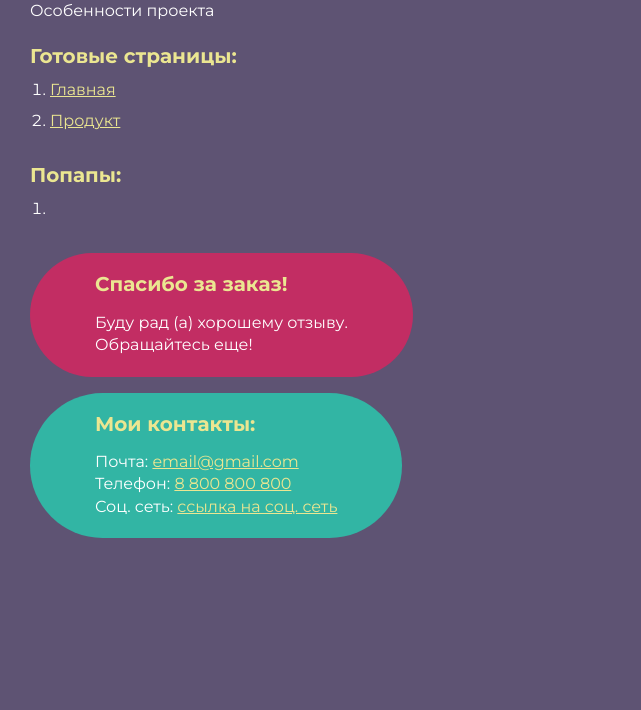
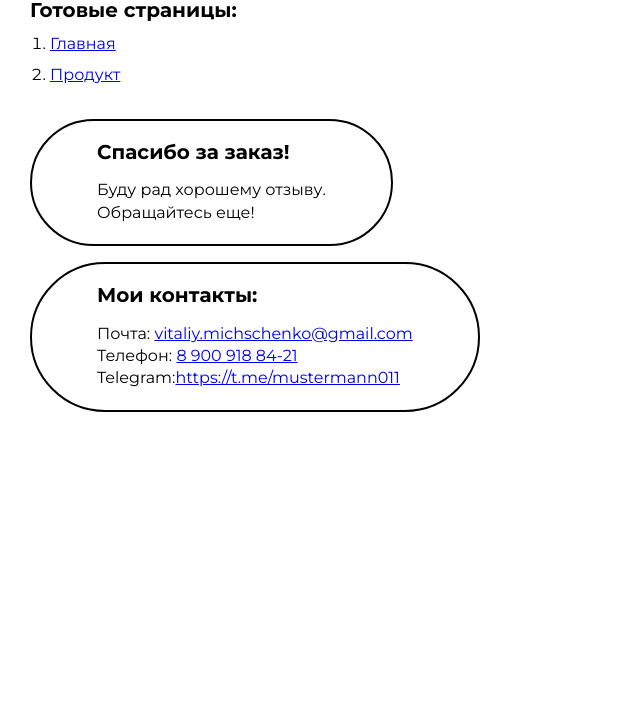
Before and after one commit to titanic00/drones-landing-, a plain HTML site: page index.html in a window 1280 px wide. Shown: the part 90-800 px from the top of the page, without its empty margins (0-641 px from the left). Drawn offline with Linux system fonts and the light colour scheme.

Commit message:
Update 2022-10-23T17:40:43.377Z

```diff
--- a/index.html
+++ b/index.html
@@ -10,28 +10,21 @@
 <body>
 	<div class="rootpage">
 		<h1>Верстка «drones (landing)»</h1>
-		<div class="rootpage__info">
-			Особенности проекта
-		</div>
 		<h2>Готовые страницы:</h2>
 		<ol class="rootpage__list">
 			<li><a target="_blank" href="home.html">Главная</a></li>
 			<li><a target="_blank" href="product.html">Продукт</a></li>
 		</ol>
-		<h2>Попапы:</h2>
-		<ol class="rootpage__list">
-			<li><a target="_blank" href="home.html#"></a></li>
-		</ol>
 		<div class="rootpage__tnx">
 			<h2>Спасибо за заказ!</h2>
-			<p>Буду рад (а) хорошему отзыву.</p>
+			<p>Буду рад хорошему отзыву.</p>
 			<p>Обращайтесь еще!</p>
 		</div>
 		<div class="rootpage__contacts">
 			<h2>Мои контакты:</h2>
-			<p>Почта: <a href="mailto:email@gmail.com">email@gmail.com</a></p>
-			<p>Телефон: <a href="tel:8800800800">8 800 800 800</a></p>
-			<p>Соц. сеть: <a href="">ссылка на соц. сеть</a></p>
+			<p>Почта: <a href="mailto:vitaliy.michschenko@gmail.com">vitaliy.michschenko@gmail.com</a></p>
+			<p>Телефон: <a href="tel:89009188421">8 900 918 84-21</a></p>
+			<p>Telegram:<a href="https://t.me/mustermann011">https://t.me/mustermann011</a></p>
 		</div>
 	</div>
 </body>
@@ -55,8 +48,6 @@
 		padding: 0;
 		min-width: 320px;
 		width: 100%;
-		color: #fff;
-		background-color: #5e5373;
 	}
 
 	body {
@@ -68,12 +59,10 @@
 
 	a {
 		text-decoration: underline;
-		color: #ebe691
 	}
 
 	a:visited {
 		text-decoration: underline;
-		color: #aaa768;
 	}
 
 	a:hover {
@@ -108,7 +97,6 @@
 	}
 
 	h1 {
-		color: #ebe691;
 		font-size: 2.5rem;
 		margin: 0px 0px 1.25rem 0px;
 	}
@@ -121,7 +109,6 @@
 	}
 
 	h2 {
-		color: #ebe691;
 		font-size: 1.25rem;
 		margin: 0px 0px 1rem 0px;
 	}
@@ -163,16 +150,13 @@
 	}
 
 	.rootpage__contacts {
-		background: #32b5a4;
-
+		border: 2px solid #000;
 	}
 
-	.rootpage__contacts a {
-		color: #ebe691;
-	}
+	.rootpage__contacts a {}
 
 	.rootpage__tnx {
-		background: #c22d63;
+		border: 2px solid #000;
 		margin: 0px 0px 1rem 0px;
 	}
 </style>
```
Also changed, not shown: home.html (+2 -2 lines), product.html (+2 -2 lines).
